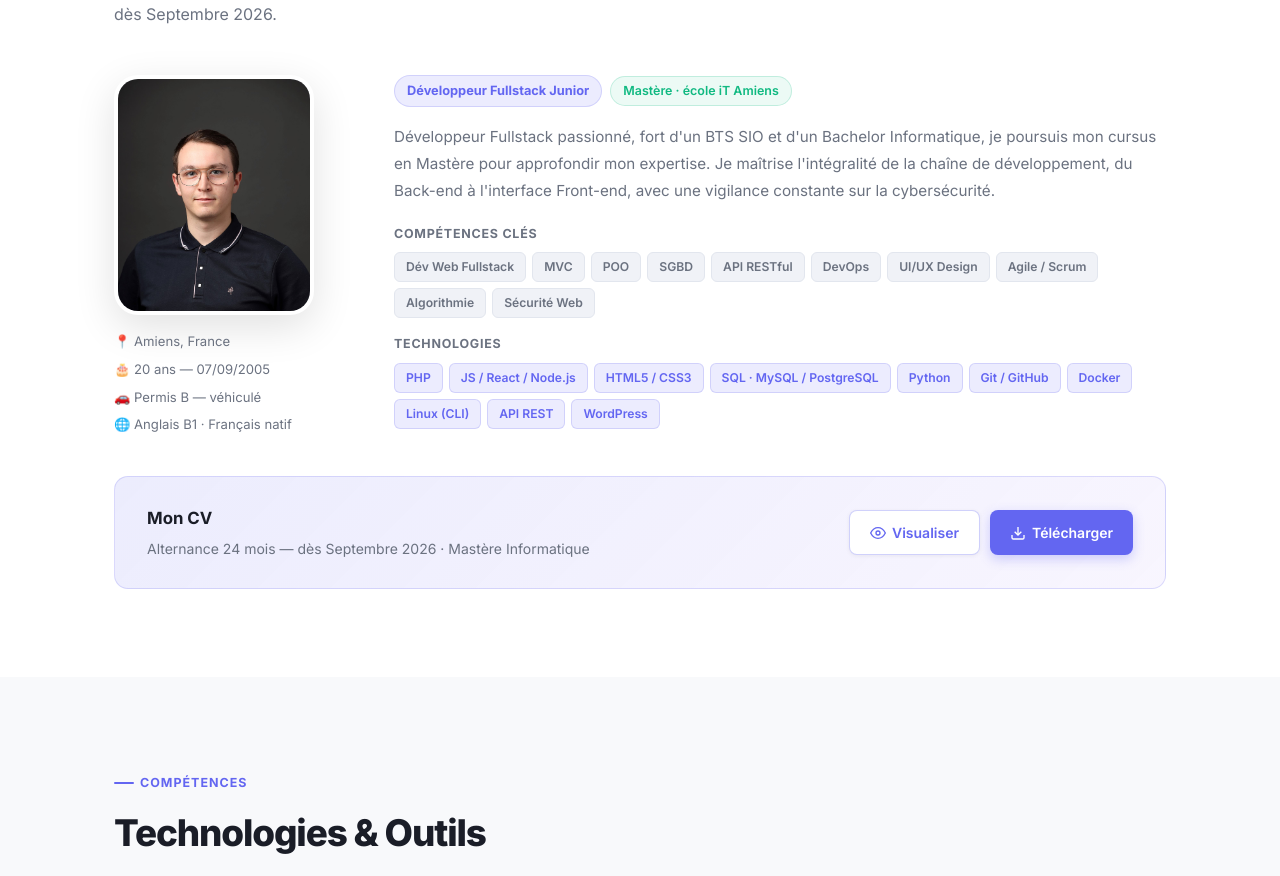
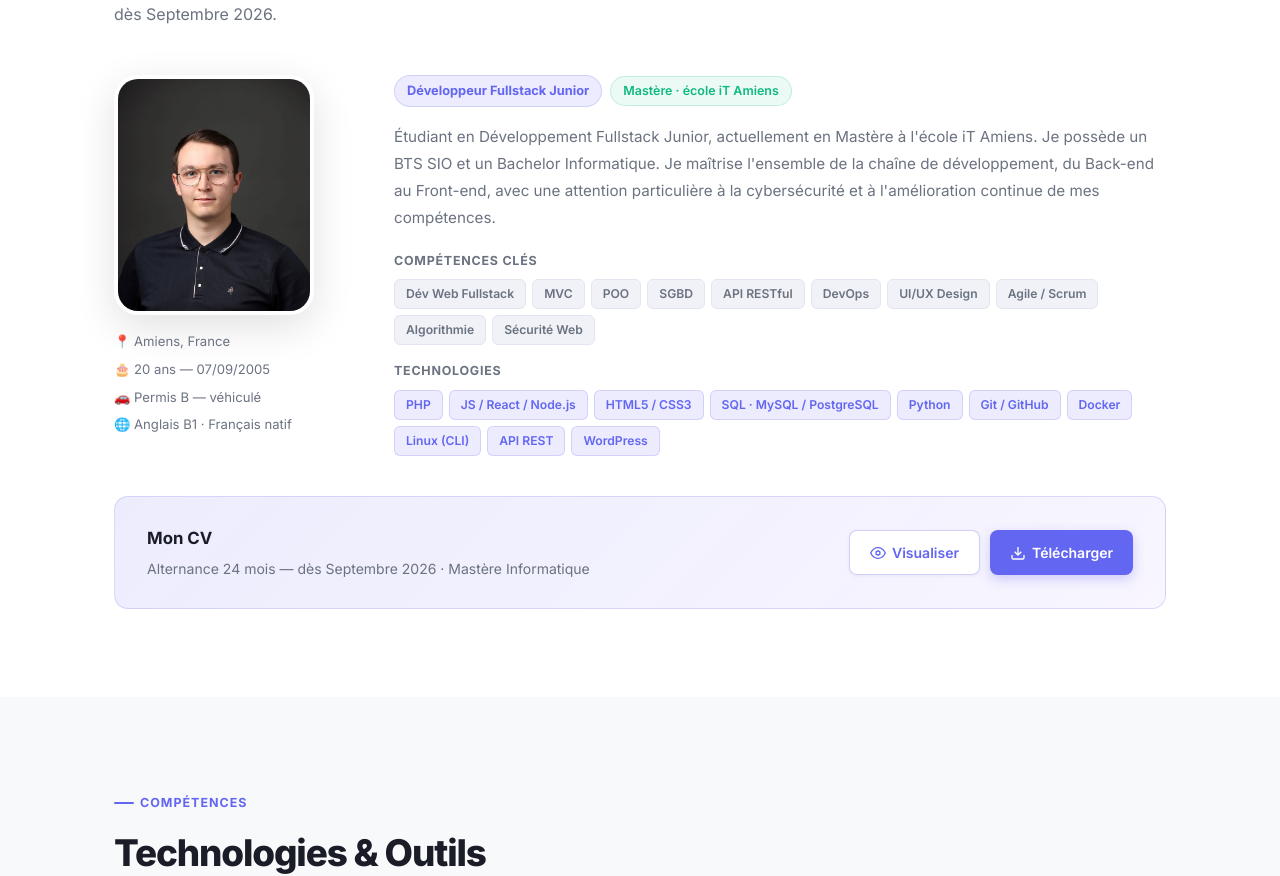
Before and after one commit to bsandoz79/PortFolio2026React, a React (Vite) app: page / in a window 1280 px wide. Shown: the part 1109-1985 px from the top of the page. Built offline with nearby package versions, Linux system fonts and the light colour scheme.

Commit message:
modified : Changement status Etudiant

```diff
--- a/src/data/portfolio.js
+++ b/src/data/portfolio.js
@@ -4,7 +4,7 @@ export const profil = {
   title: 'Développeur Fullstack Junior',
   subtitle: 'Alternance 24 mois — dès Septembre 2026',
   school: 'Mastère Informatique · école iT Amiens',
-  bio: 'Développeur Fullstack passionné, fort d\'un BTS SIO et d\'un Bachelor Informatique, je poursuis mon cursus en Mastère pour approfondir mon expertise. Je maîtrise l\'intégralité de la chaîne de développement, du Back-end à l\'interface Front-end, avec une vigilance constante sur la cybersécurité.',
+  bio: "Étudiant en Développement Fullstack Junior, actuellement en Mastère à l'école iT Amiens. Je possède un BTS SIO et un Bachelor Informatique. Je maîtrise l'ensemble de la chaîne de développement, du Back-end au Front-end, avec une attention particulière à la cybersécurité et à l'amélioration continue de mes compétences.",
   phone: '07 69 28 78 37',
   email: 'baptiste.sandoz@proton.me',
   location: 'Amiens, France (80000)',
```
